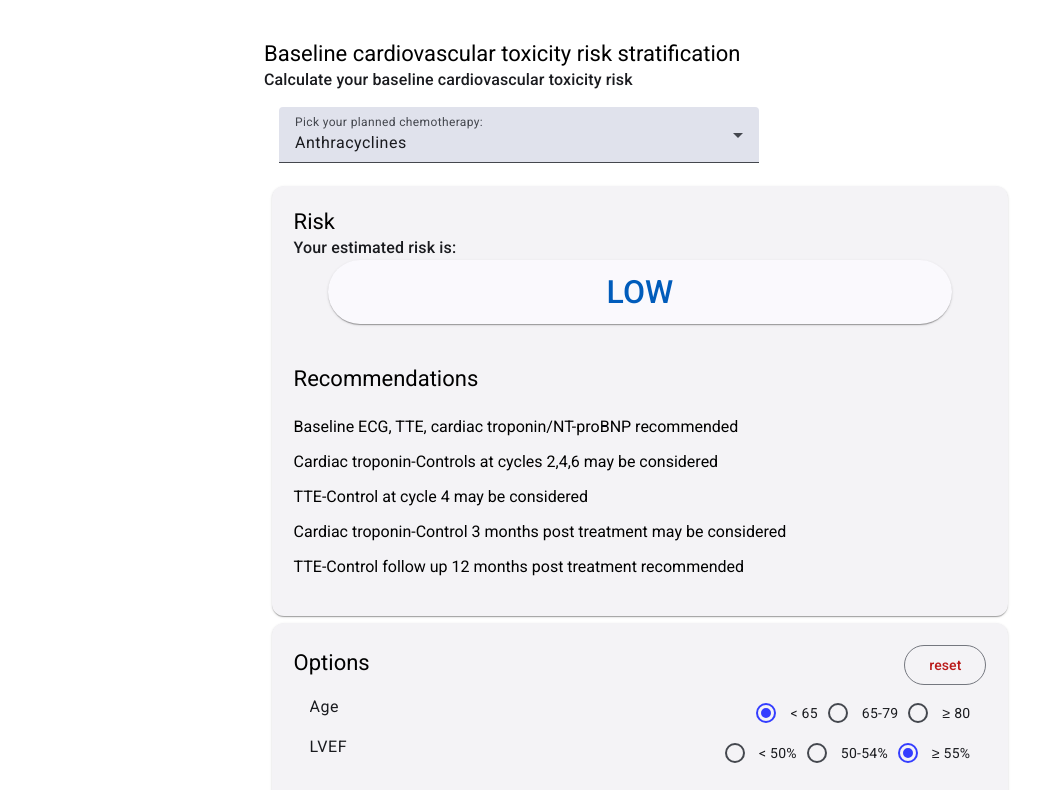
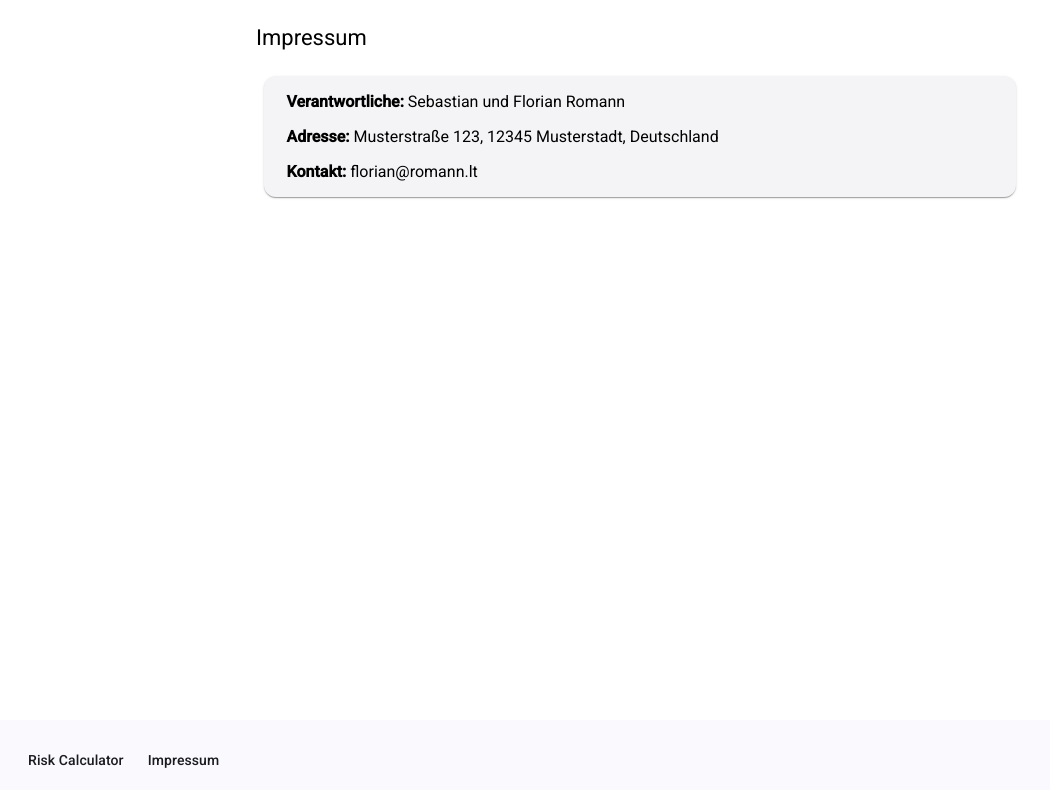
Before and after one commit to ninjafail/risk-calculator-web, an Angular app: page /imprint in a window 1280 px wide. Shown: the top 790 px of the page, without its empty margins (0-1050 px from the left). Built offline with nearby package versions, Linux system fonts and the light colour scheme.

Commit message:
[feature] adding imprint

```diff
--- a/src/app/app.component.css
+++ b/src/app/app.component.css
@@ -0,0 +1,27 @@
+body,
+html {
+  margin: 0;
+  padding: 0;
+  width: 90%;
+  height: 90%;
+  box-sizing: border-box;
+  -webkit-box-sizing: border-box;
+  -moz-box-sizing: border-box;
+}
+
+.app-container {
+    max-width: 50rem;
+    width: 100%;
+    min-height: 90%;
+    padding: 0;
+    margin: auto;
+    align-self: center;
+}
+
+.footer {
+    height: 10%;
+}
+
+.spacer {
+    flex: 1 1 auto;
+}
--- a/src/app/app.component.html
+++ b/src/app/app.component.html
@@ -1 +1,7 @@
-<app-risk-calculator></app-risk-calculator>
+<div class="app-container">
+  <router-outlet></router-outlet>
+</div>
+<mat-toolbar class="footer">
+  <a mat-button routerLink="/" routerLinkActive="active"> Risk Calculator </a>
+  <a mat-button routerLink="/imprint" routerLinkActive="active">Impressum</a>
+</mat-toolbar>
--- a/src/app/app.module.ts
+++ b/src/app/app.module.ts
@@ -18,6 +18,9 @@ import { MatTableModule } from '@angular/material/table';
 import { MatPaginatorModule } from '@angular/material/paginator';
 import { MatSortModule } from '@angular/material/sort';
 import { MatGridListModule } from '@angular/material/grid-list';
+import { ImprintComponent } from './imprint/imprint.component';
+import { AppRoutingModule } from './app-routing.module';
+import { MatToolbarModule } from '@angular/material/toolbar';
 
 @NgModule({
   declarations: [
@@ -35,6 +38,7 @@ import { MatGridListModule } from '@angular/material/grid-list';
     FormsModule,
     MatIconModule,
     MatButtonModule,
+    MatToolbarModule,
     MatRadioModule,
     MatSlideToggleModule,
     MatListModule,
@@ -43,6 +47,8 @@ import { MatGridListModule } from '@angular/material/grid-list';
     MatSortModule,
     ReactiveFormsModule,
     MatGridListModule,
+    ImprintComponent,
+    AppRoutingModule,
   ],
   providers: [],
   bootstrap: [AppComponent],
--- /dev/null
+++ b/src/app/imprint/imprint.component.css
@@ -0,0 +1,12 @@
+strong {
+  color: #000;
+}
+
+.mat-mdc-card-header {
+  padding: clamp(0.2rem, 3%, 2rem) 0 clamp(0.2rem, 3%, 2rem) 1rem;
+}
+
+.mat-mdc-card-content {
+  padding-top: 0 !important;
+  padding: clamp(0.2rem, 3%, 2rem);
+}
--- /dev/null
+++ b/src/app/imprint/imprint.component.html
@@ -0,0 +1,17 @@
+<div>
+  <mat-card-header>
+    <mat-card-title>Impressum</mat-card-title>
+  </mat-card-header>
+  <mat-card-content>
+    <mat-card>
+      <mat-card-content>
+        <p><strong>Verantwortliche: </strong>Sebastian und Florian Romann</p>
+        <p>
+          <strong>Adresse: </strong>Musterstraße 123, 12345 Musterstadt,
+          Deutschland
+        </p>
+        <p><strong>Kontakt: </strong>{{ email }}</p>
+      </mat-card-content>
+    </mat-card>
+  </mat-card-content>
+</div>
--- /dev/null
+++ b/src/app/imprint/imprint.component.ts
@@ -0,0 +1,13 @@
+import { Component } from '@angular/core';
+import { MatCardModule } from '@angular/material/card';
+
+@Component({
+  selector: 'app-imprint',
+  standalone: true,
+  imports: [ MatCardModule,],
+  templateUrl: './imprint.component.html',
+  styleUrl: './imprint.component.css',
+})
+export class ImprintComponent {
+  email: string = 'florian@romann.lt';
+}
--- a/src/app/risk-calculator/risk-calculator.component.html
+++ b/src/app/risk-calculator/risk-calculator.component.html
@@ -1,4 +1,3 @@
-<div class="risk-calc-container">
 <mat-card-header>
   <mat-card-title>
     {{ title }}
@@ -12,14 +11,8 @@
 <mat-card-content>
   <mat-form-field class="therapy-select" subscriptSizing="dynamic">
     <mat-label>Pick your planned chemotherapy:</mat-label>
-        <mat-select
-          [(value)]="chosenTherapy"
-          color="primary"
-        >
-          <mat-option
-            *ngFor="let therapy of therapies"
-            [value]="therapy"
-          >
+    <mat-select [(value)]="chosenTherapy" color="primary">
+      <mat-option *ngFor="let therapy of therapies" [value]="therapy">
         {{ therapy.name }}
       </mat-option>
     </mat-select>
@@ -32,7 +25,12 @@
       <mat-card-subtitle> Your estimated risk is: </mat-card-subtitle>
     </mat-card-header>
     <mat-card-content>
-        <button *ngIf="FLAG" mat-raised-button class="risk-button" [color]="resultColor">
+      <button
+        *ngIf="FLAG"
+        mat-raised-button
+        class="risk-button"
+        [color]="resultColor"
+      >
         {{ resultName }}
       </button>
       <div hidden (change)="displayResult()">
@@ -63,11 +61,7 @@
         <mat-card-title>
           <div>Options</div>
         </mat-card-title>
-          <button
-            mat-stroked-button
-            color="warn"
-            (click)="reset(chosenTherapy)"
-          >
+        <button mat-stroked-button color="warn" (click)="reset(chosenTherapy)">
           reset
         </button>
       </div>
@@ -83,10 +77,9 @@
   </mat-card>
 </mat-card-content>
 <p class="footer">
-    *based on 2022 ESC Guidelines on cardio-oncology (Lyon et al. 2022). This
-    Tool is currently under development and should not be used for clinical
-    decision making yet. Usage is at your own risk. No warranty or responsibility
-    taken by the host or its head association.
+  *based on 2022 ESC Guidelines on cardio-oncology (Lyon et al. 2022). This Tool
+  is currently under development and should not be used for clinical decision
+  making yet. Usage is at your own risk. No warranty or responsibility taken by
+  the host or its head association.
 </p>
 <p>&nbsp;</p>
-</div>
--- a/src/app/risk-calculator/risk-calculator.component.scss
+++ b/src/app/risk-calculator/risk-calculator.component.scss
@@ -1,13 +1,3 @@
-body,
-html {
-  margin: 0;
-  padding: 0;
-  width: 90%;
-  height: 90%;
-  box-sizing: border-box;
-  -webkit-box-sizing: border-box;
-  -moz-box-sizing: border-box;
-}
 
 * {
   box-sizing: inherit;
@@ -28,15 +18,6 @@ html {
   .mat-mdc-form-field-subscript-wrapper {
     display: none !important;
   }
-}
-
-.risk-calc-container {
-  max-width: 50rem;
-  width: 100%;
-  padding: 0;
-  padding-top: 1rem;
-  margin: auto;
-  align-self: center;
 }
 
 .cell-container {
```
Also changed, not shown: src/app/app-routing.module.ts (added, +17 -0 lines), 1 other file (tests, documents, lock files or other folders). Lines whose indentation alone changed are shown as unchanged.
